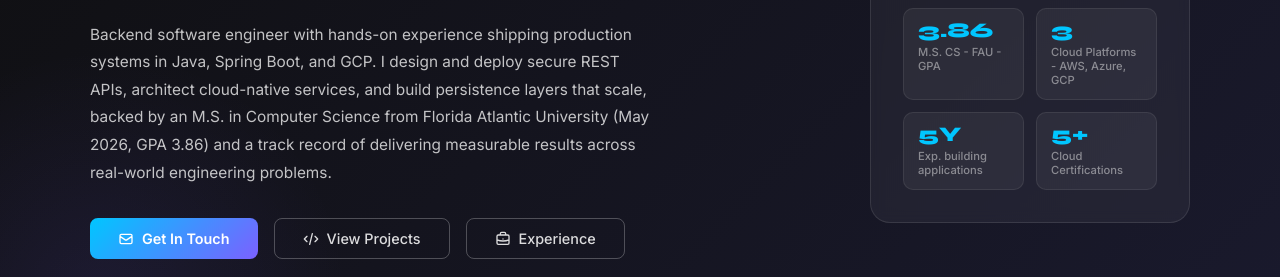
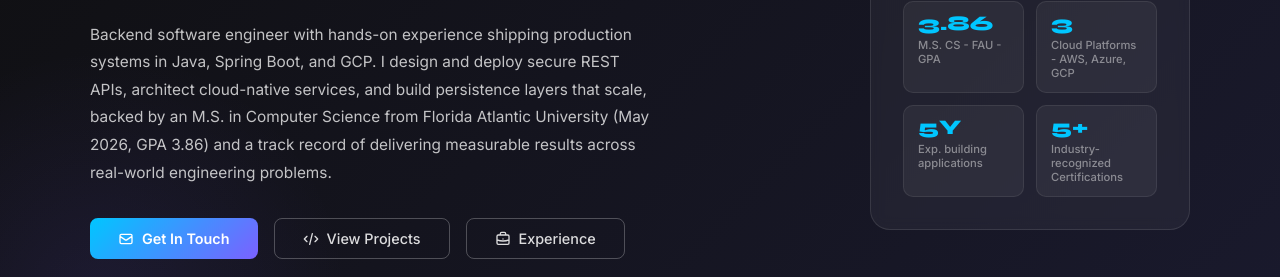
Before and after one commit to leelendrareddygogula/portfolio, a plain HTML site: page index.html in a window 1280 px wide. Shown: the part 402-679 px from the top of the page. Drawn offline with Linux system fonts and the light colour scheme.

Commit message:
update certifications

```diff
--- a/index.html
+++ b/index.html
@@ -130,7 +130,7 @@
           </div>
           <div class="stat-box">
             <div class="stat-value">5+</div>
-            <div class="stat-label">Cloud Certifications</div>
+            <div class="stat-label">Industry-recognized Certifications</div>
           </div>
         </div>
       </div>
```
